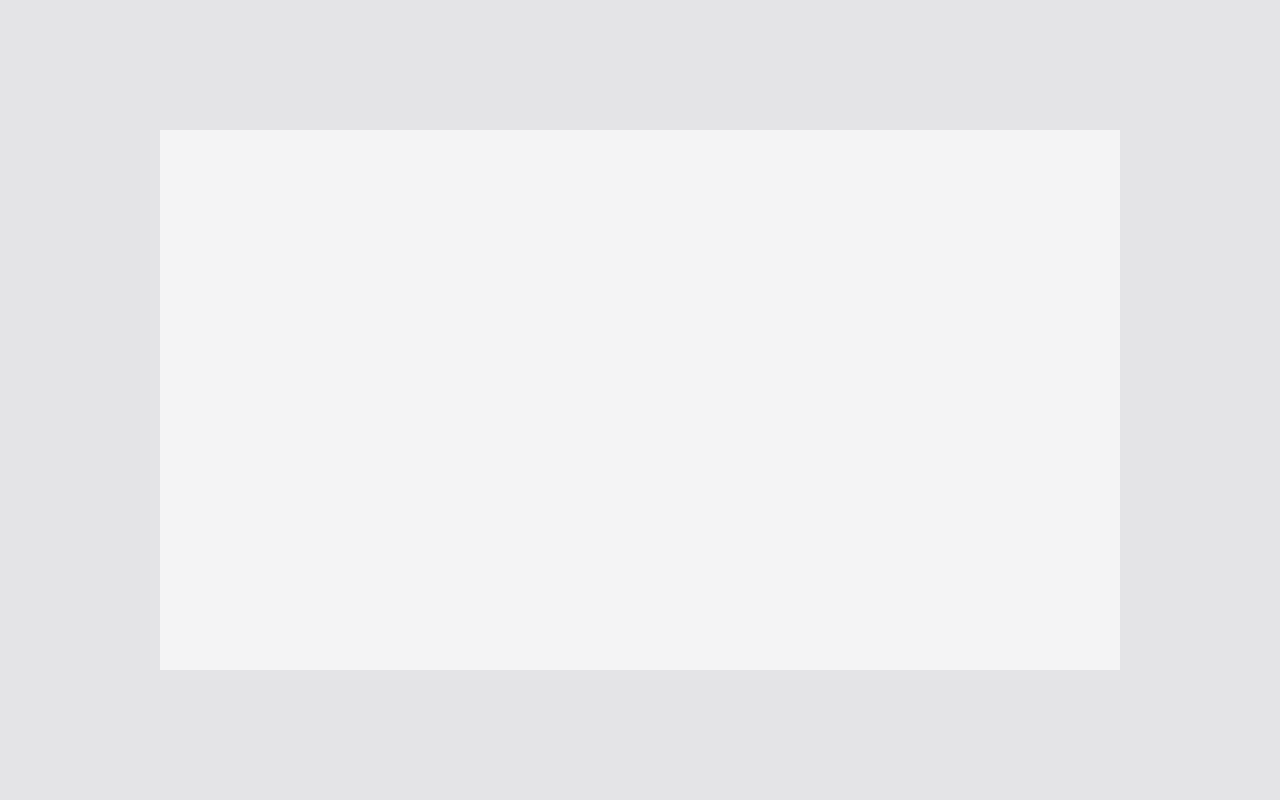
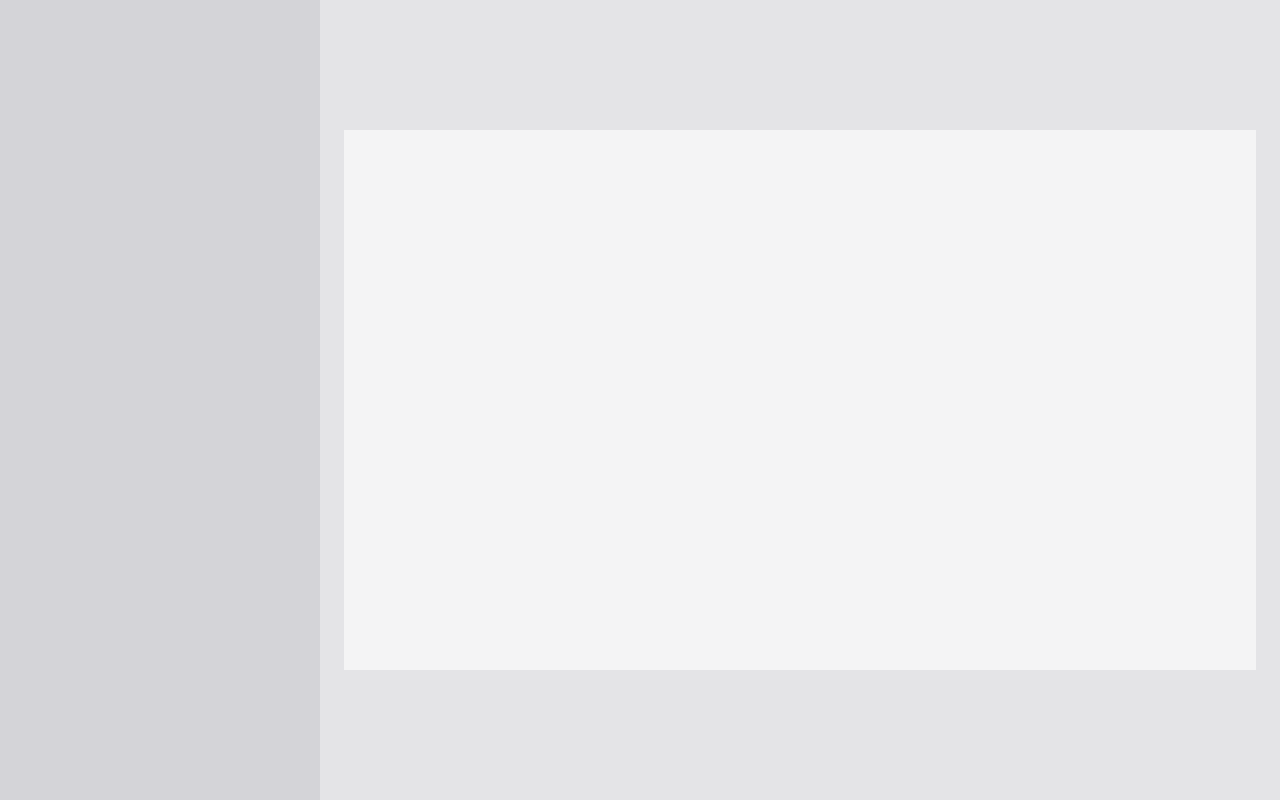
Before and after one commit to LPac1n1/overlay-sync, a React (Vite) app: page / in a window 1280 px wide. Built offline with nearby package versions, Linux system fonts and the light colour scheme.

Commit message:
[Update 13] Drop area added

```diff
--- a/src/App.jsx
+++ b/src/App.jsx
@@ -1,13 +1,12 @@
 import Canvas from "./components/Canvas.jsx";
+import DropArea from "./components/DropArea.jsx";
 import Screen from "./components/Screen.jsx";
 
 function App() {
   return (
-    <div
-      id="container"
-      className=" w-screen h-screen bg-zinc-200 flex justify-center items-center relative"
-    >
+    <div className="w-screen h-screen relative flex justify-between items-center bg-zinc-200">
       <Canvas />
+      <DropArea />
       <Screen />
     </div>
   );
--- a/src/components/Canvas.jsx
+++ b/src/components/Canvas.jsx
@@ -41,6 +41,16 @@ function Canvas() {
   const onCanvasDrop = (event) => {
     event.preventDefault();
 
+    const { clientX, clientY } = event;
+    event.target.style.pointerEvents = "none";
+    const elementoAtras = document.elementFromPoint(clientX, clientY);
+    event.target.style.pointerEvents = "auto";
+
+    console.log(elementoAtras.id);
+
+    if (elementoAtras.id !== "drop-area")
+      return alert("Solte na área cinza escuro!");
+
     const files = Array.from(event.dataTransfer.files);
     files.forEach((file) => {
       if (!file.type.startsWith("image")) {
@@ -71,7 +81,7 @@ function Canvas() {
                   y: event.clientY - height / 2,
                 },
                 isSelected: false,
-                zIndex: prev.length + 1,
+                zIndex: 50 + prev.length + 1,
               },
             ];
           });
--- /dev/null
+++ b/src/components/DropArea.jsx
@@ -0,0 +1,11 @@
+function dropArea() {
+  return (
+    <div
+      onDragOver={(event) => event.preventDefault()}
+      className="w-1/3 h-full bg-zinc-300"
+      id="drop-area"
+    ></div>
+  );
+}
+
+export default dropArea;
--- a/src/components/Screen.jsx
+++ b/src/components/Screen.jsx
@@ -1,5 +1,9 @@
 function Screen() {
-  return <div className="w-screen-width h-screen-height bg-zinc-100"></div>;
+  return (
+    <div className="w-full h-full flex justify-center items-center bg-zinc-200">
+      <div className="w-full max-w-screen-width h-full max-h-screen-height m-6 bg-zinc-100"></div>
+    </div>
+  );
 }
 
 export default Screen;
```
